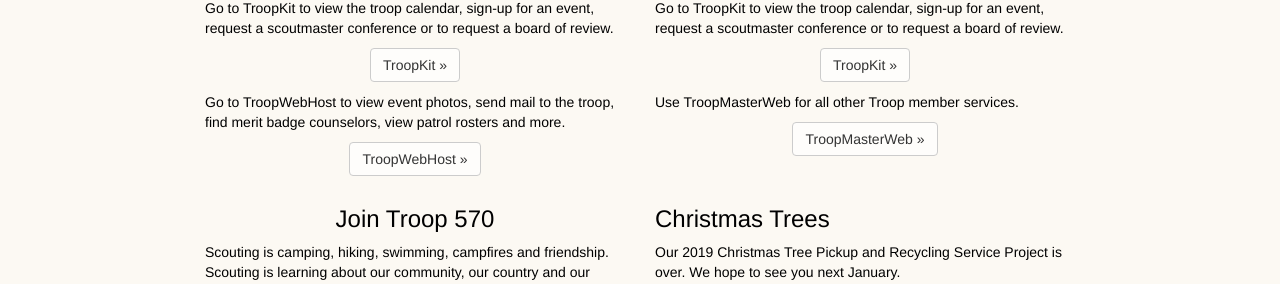
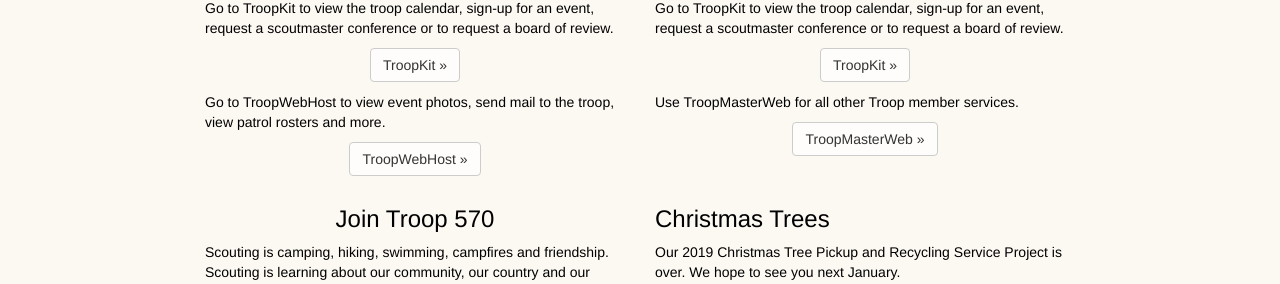
Before and after one commit to troop570/troop570.github.io, a Jekyll site: the page built from index.html, in a window 1280 px wide. Shown: the part 909-1193 px from the top of the page. Built offline with Jekyll 4.4.1, drawn with Linux system fonts in a browser that asks for light colours; nearby versions of some CDN libraries.

Commit message:
Remove reference to MBC on TWH

```diff
--- a/index.html
+++ b/index.html
@@ -80,7 +80,7 @@
       <p>Go to TroopKit to view the troop calendar, sign-up for an event, request a
           scoutmaster conference or to request a board of review.</p>
       <p class="text-center"><a class="btn btn-default" href="http://troopkit.com/">TroopKit &raquo;</a></p>
-      <p>Go to TroopWebHost to view event photos, send mail to the troop, find merit badge counselors,
+      <p>Go to TroopWebHost to view event photos, send mail to the troop,
           view patrol rosters and more.</p>
       <p class="text-center"><a class="btn btn-default" href="http://www.troopwebhost.org/Troop570Kirkland/">TroopWebHost &raquo;</a></p>
      </div>
```
